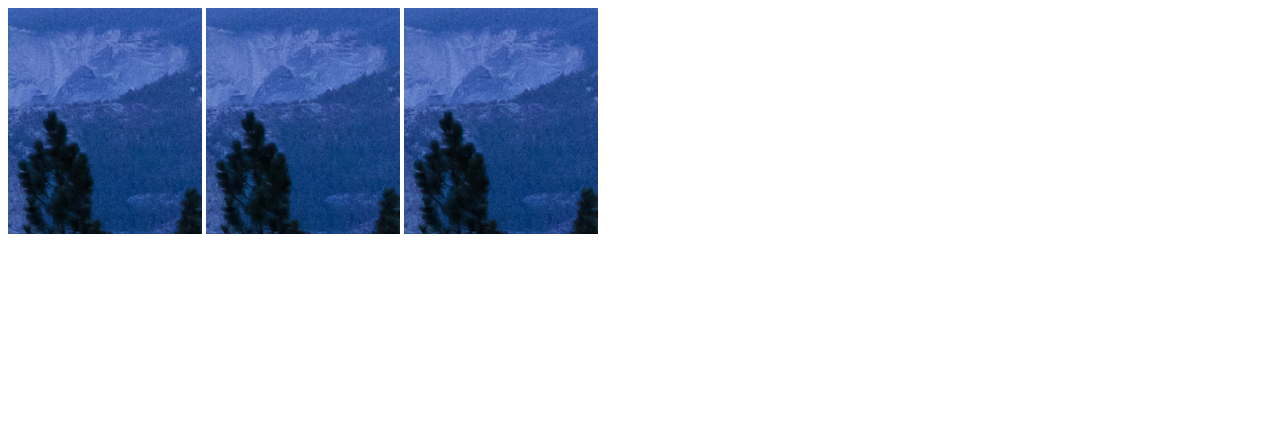
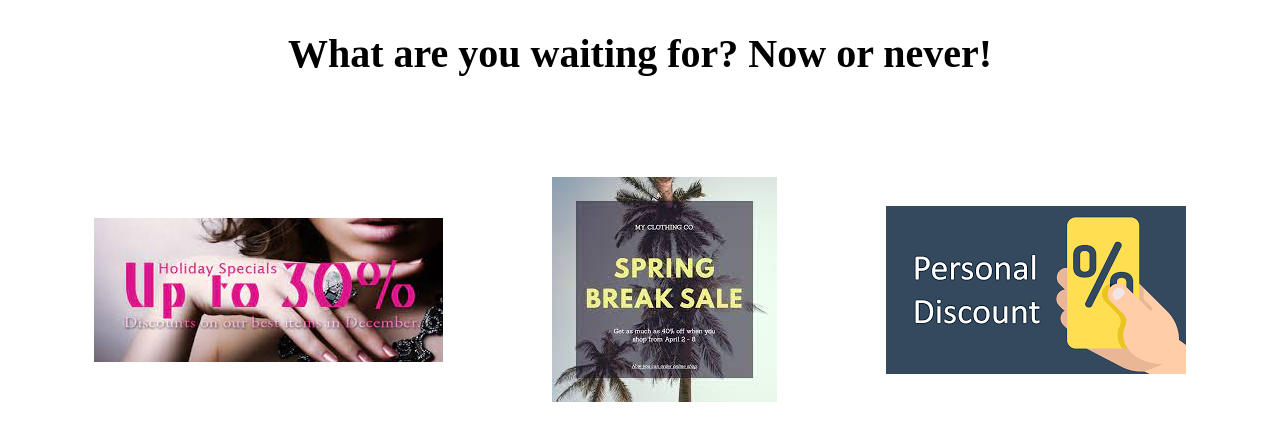
Before and after one commit to fxy233/CSRF-Attaque, a website: page views/index.html in a window 1280 px wide. Drawn offline with nearby package versions, Linux system fonts and the light colour scheme.

Commit message:
feat(): Final version

```diff
--- a/views/index.html
+++ b/views/index.html
@@ -5,6 +5,23 @@
     <meta http-equiv="X-UA-Compatible" content="IE=edge">
     <meta name="viewport" content="width=device-width, initial-scale=1.0">
     <title>Document</title>
+    <style>
+        p{
+            margin-top: 30px;
+            text-align: center;
+            font-weight: bold;
+            font-size: 40px;
+        }
+        div.container{
+            margin: 100px auto;
+            width: 1200px;
+            /*background-color: blue;*/
+            display: flex;
+            align-items: center;
+            justify-content: space-around;
+        }
+
+    </style>
     <script src="https://ajax.googleapis.com/ajax/libs/jquery/3.4.1/jquery.min.js"></script>
     <script src="https://cdn.jsdelivr.net/npm/js-cookie@rc/dist/js.cookie.min.js"></script>
     <script type="text/javascript">
@@ -84,9 +101,13 @@
 </head>
 <body>
 <!--    <img src="http://127.0.0.1:3000/changepasswd?npasswd=www&cnpasswd=www" alt="">-->
-    <img src="../image.png" onclick="attack()"/>
-    <img src="../image.png" onclick="attack2()"/>
-    <img src="../image.png" onclick="attack3()"/>
+    <p>What are you waiting for? Now or never!</p>
+    <div class="container">
+        <img src="/public/img/1.jpg" onclick="attack()"/>
+        <img src="/public/img/2.jpg" onclick="attack2()"/>
+        <img src="/public/img/3.png" onclick="attack3()"/>
+    </div>
+
 </body>
 
 
```
Also changed, not shown: public/img/1.jpg (added), public/img/2.jpg (added), public/img/3.png (added).
